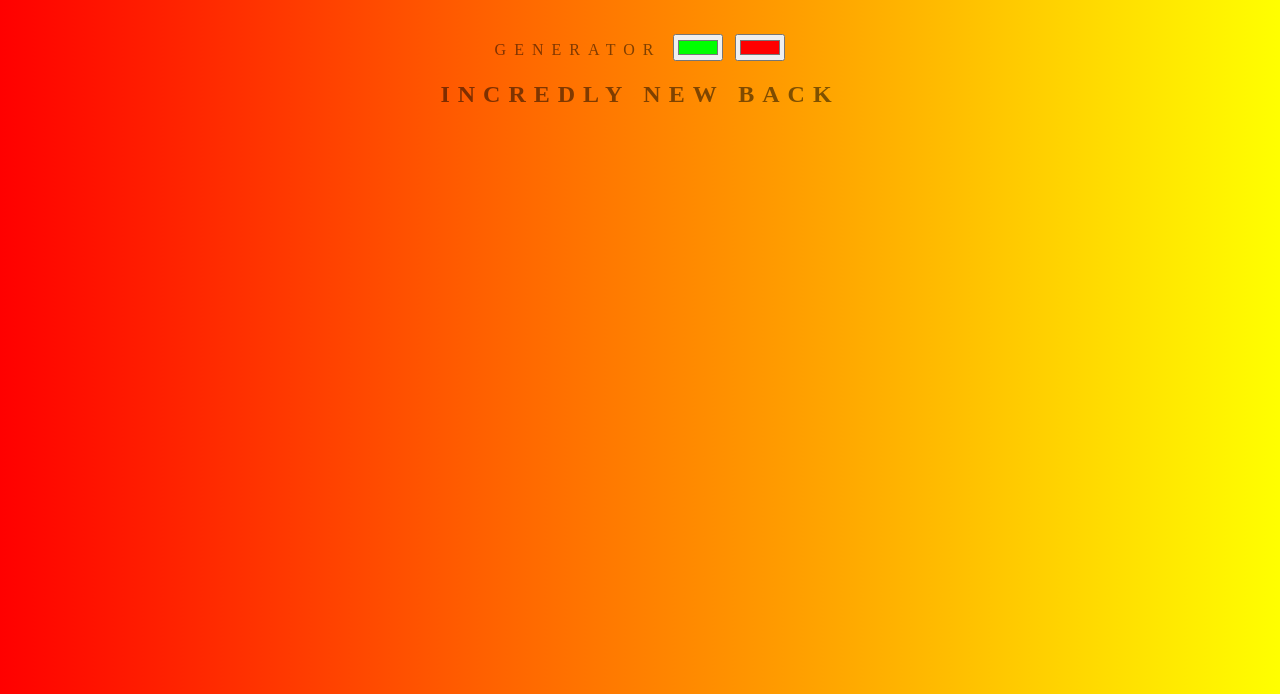
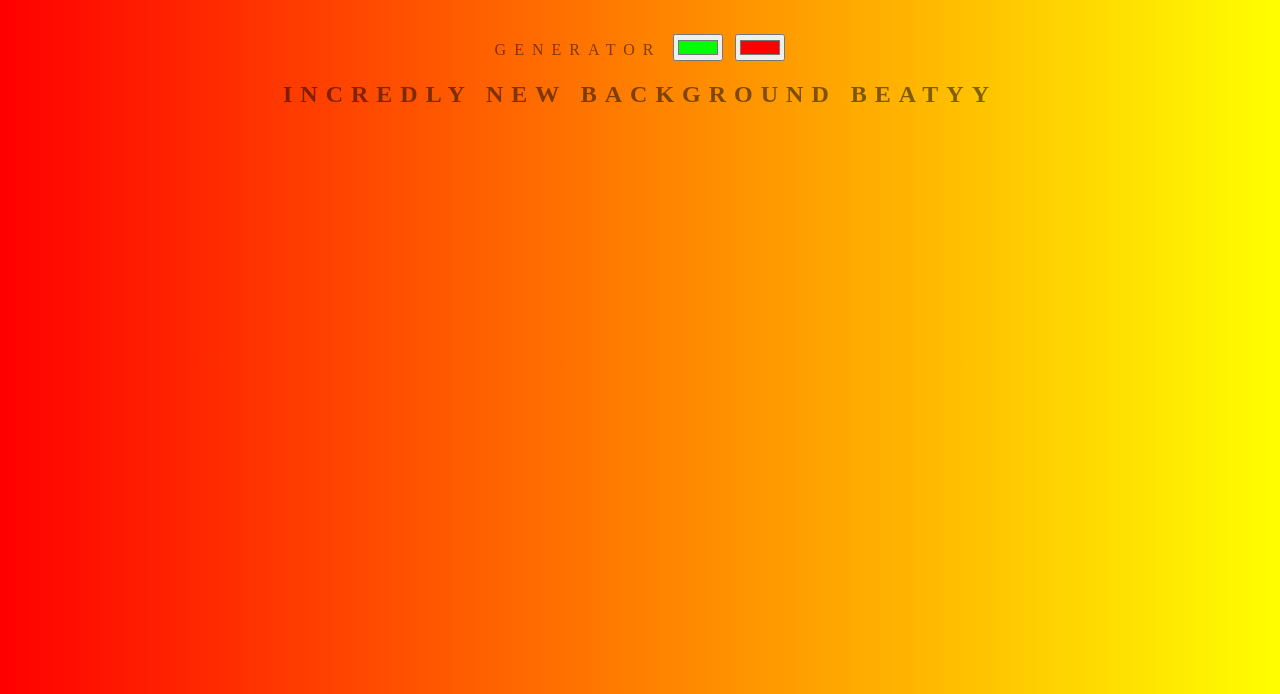
Before and after one commit to MiguelCSVanzela/back-picker, a plain HTML site: page index.html in a window 1280 px wide. Shown: the part 106-800 px from the top of the page. Drawn offline with Linux system fonts and the light colour scheme.

Commit message:
Change the subtitle h2

```diff
--- a/index.html
+++ b/index.html
@@ -8,7 +8,7 @@
 	<h1>Amazing</h1> Generator</h1>
 	<input class="color1" type="color" name="color1" value="#00ff00">
 	<input class="color2" type="color" name="color2" value="#ff0000">
-	<h2>Incredly new Back</h2>
+	<h2>Incredly new Background Beatyy</h2>
 	<h3></h3>
 	<script type="text/javascript" src="script.js"></script>
 </body>
```
